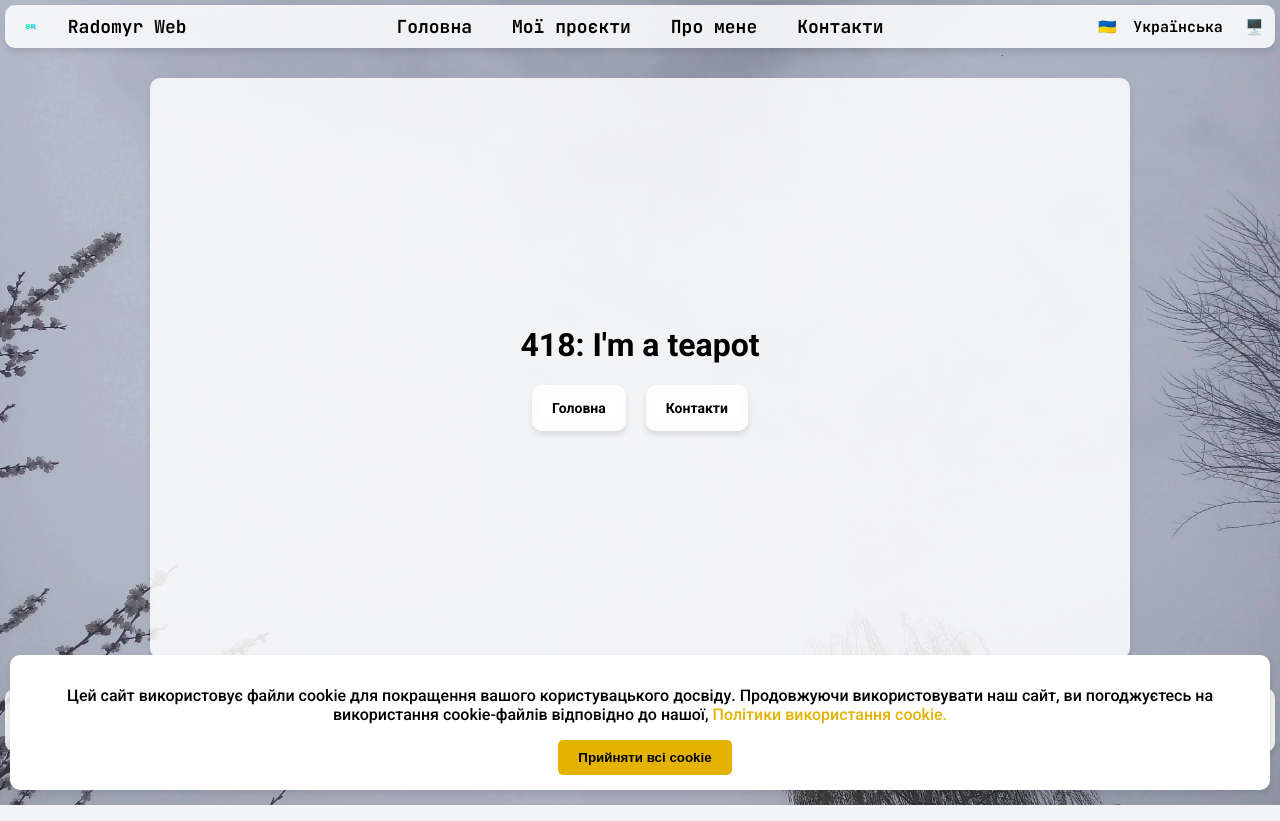
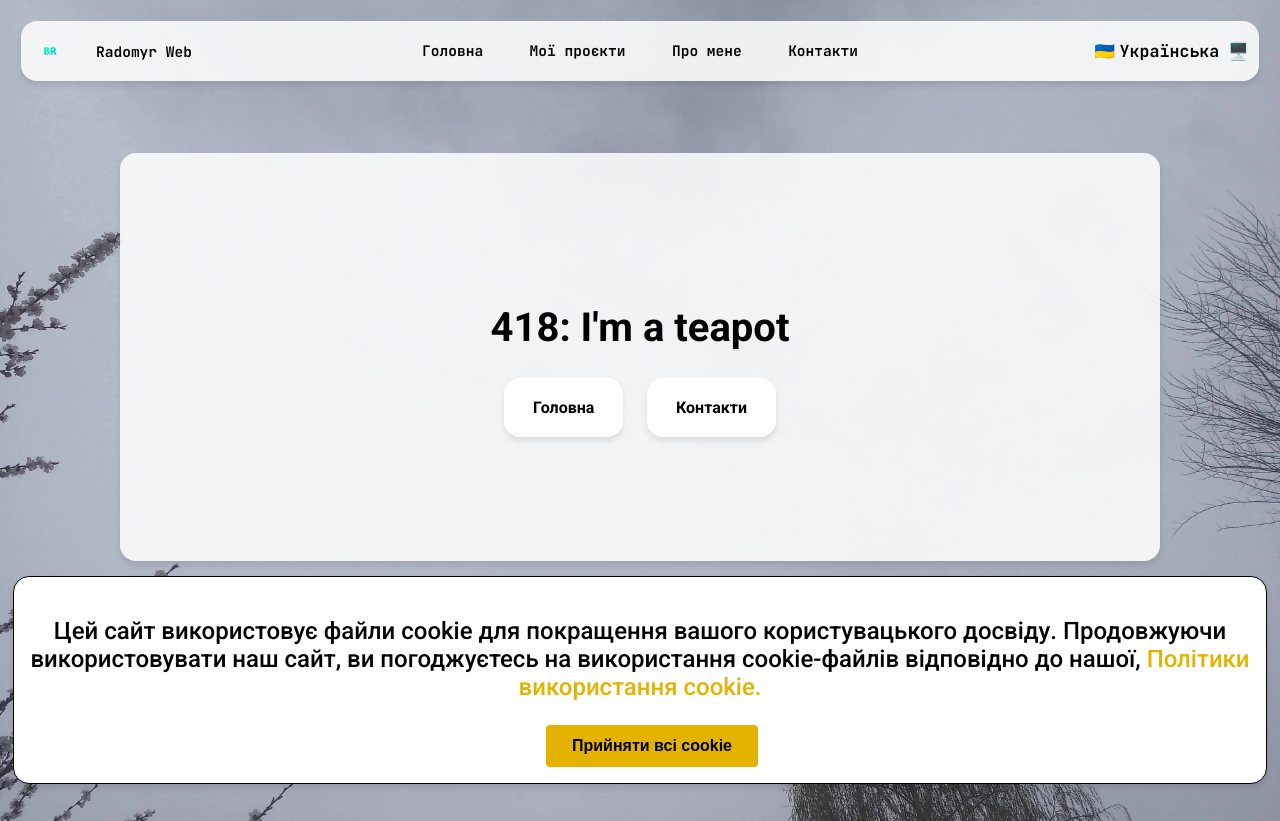
Before and after one commit to BRamil0/BR_web, a FastAPI app: page /418 in a window 1280 px wide. Run offline with FastAPI, Linux system fonts and the light colour scheme; parts of the project's set-up code (start-up, migrations or seed data) failed here and were passed over.

Commit message:
- fix bugs

```diff
--- a/src/static/css/cookie_banner.css
+++ b/src/static/css/cookie_banner.css
@@ -1,12 +1,12 @@
 .cookie-banner {
     position: fixed;
-    bottom: 10px;
-    left: 10px;
-    right: 10px;
+    bottom: 2vmin;
+    left: 1vw;
+    right: 1vw;
     background-color: var(--bg-color);
     color: var(--text-color);
-    padding: 15px;
-    border-radius: 10px;
+    padding: 2vb;
+    border-radius: 2vmin;
     text-align: center;
     z-index: 20;
     display: none;
@@ -14,13 +14,14 @@
     opacity: 0;
     visibility: hidden;
     box-shadow: var(--box-shadow);
+    border: var(--text-color) 0.1vmin solid;
+    font-size: 3vmin;
 }
 
 .cookie-banner a {
-
     color: var(--text-color--cookie);
     text-decoration: none;
-    border-radius: 5px;
+    border-radius: 0.5vmin;
     transition: background-color 0.3s ease, color 0.3s ease;
 }
 
@@ -30,13 +31,14 @@
 }
 
 .cookie-btn {
+    font-size: 2vmin;
     background-color: var(--bg-color--cookie);
     border: none;
     color: black;
-    padding: 10px 20px;
-    margin-left: 10px;
+    padding: 1.5vb 2vw;
+    margin-left: 3vb;
     cursor: pointer;
-    border-radius: 5px;
+    border-radius: 0.5vmin;
     font-weight: bold;
     transition: background-color 0.3s ease, color 0.3s ease;
 }
--- a/src/static/css/copy_text.css
+++ b/src/static/css/copy_text.css
@@ -1,29 +1,26 @@
-/* Стиль для спливаючого вікна */
 .copy-alert {
     position: fixed;
-    bottom: 20px;
+    font-size: 2vmin;
+    bottom: 2vmin;
     left: 50%;
     transform: translateX(-50%);
     background-color: var(--bg-color);
     color: var(--text-color);
-    padding: 10px 20px;
-    border-radius: 5px;
+    padding: 1vb 2vw;
+    border-radius: 2vmin;
     opacity: 0;
     visibility: hidden;
     transition: opacity 0.5s ease, visibility 0.5s ease, background-color 0.3s ease, color 0.3s ease;
-    border: var(--text-color) 1px solid;
+    border: var(--text-color) 0.1vmin solid;
     z-index: 1000;
-
     box-shadow: var(--box-shadow);
 }
-
 
 .copy-alert:hover {
     background-color: var(--text-color);
     color: var(--bg-color);
 }
 
-/* Коли активне (показується) */
 .copy-alert.show {
     opacity: 1;
     visibility: visible;
--- a/src/static/css/footer.css
+++ b/src/static/css/footer.css
@@ -1,12 +1,12 @@
 .footer {
     position: relative;
-    margin: 5px;
+    margin: calc(1vw + 1vh);
     background-color: rgba(var(--bg-color--rgb), var(--bg-color--alpha));
-    font-size: 12px;
+    font-size: calc(0.6vw + 0.6vh); /* Масштабування тексту для футера */
     font-weight: bold;
     text-decoration: none;
-    padding: 10px;
-    border-radius: 10px;
+    padding: calc(0.5vw + 0.5vh);
+    border-radius: 2vmin;
     z-index: 10;
 
     display: flex;
@@ -35,10 +35,11 @@
     vertical-align: center;
 }
 
+
 footer a {
     color: var(--text-color);
     text-decoration: none;
-    border-radius: 5px;
+    border-radius: 1vmin;
     transition: background-color 0.3s ease, color 0.3s ease;
 }
 
--- a/src/static/css/item_style.css
+++ b/src/static/css/item_style.css
@@ -6,7 +6,8 @@
     display: flex;
     flex-wrap: wrap; /* Додає перенесення блоків на новий ряд, якщо вони не вміщаються */
     justify-content: center; /* Вирівнювання блоків по центру */
-    gap: 20px; /* Відстань між блоками по горизонталі і вертикалі */
+    gap: 3vmin; /* Відстань між блоками по горизонталі і вертикалі */
+    border-radius: 2vmin;
 }
 
 .item-base {
@@ -15,20 +16,20 @@
     display: flex;
     align-items: center; /* Вирівнювання по вертикалі */
     justify-content: center; /* Вирівнювання по горизонталі */
-    gap: 10px; /* Відстань між логотипом і текстом */
+    gap: 2vw; /* Відстань між логотипом і текстом */
 
     color: var(--text-color);
     background-color: rgba(var(--bg-color--rgb), var(--bg-color--alpha));
-    border-radius: 10px;
-    padding: 10px;
+    border-radius: 2vmin;
+    padding: 2vmin;
 
     width: fit-content; /* Розмір блоку відповідно до контенту */
-    max-width: 300px; /* Максимальна ширина блоку */
+    max-width: 20vw; /* Максимальна ширина блоку */
 }
 
 .item-base img {
-    width: 40px;
-    height: 40px;
+    width: 5vmin;
+    height: 5vmin;
     filter: invert(var(--invert));
 }
 
@@ -36,9 +37,9 @@
     background-color: var(--bg-color);
     color: var(--text-color);
     text-decoration: none;
-    padding: 5px 10px;
-    border-radius: 5px;
-    font-size: 14px;
+    padding: 0.5vb 1vw;
+    border-radius: 0.5vmin;
+    font-size: 2vmin;
     font-weight: bold;
     text-align: center;
 
@@ -51,8 +52,8 @@
 }
 
 .item-base text {
-    border-radius: 5px;
-    font-size: 14px;
+    border-radius: 0.5vmin;
+    font-size: 2vmin;
     font-weight: bold;
     text-align: center;
 
--- a/src/static/css/main_style.css
+++ b/src/static/css/main_style.css
@@ -1,70 +1,48 @@
 .main {
     background-color: rgba(var(--bg-color--rgb), var(--bg-color--alpha));
     color: var(--text-color);
-    padding: 10px;
-    border-radius: 10px;
+    padding: 1vmin;
+    font-size: 2.5vmin;
     text-align: center;
-
+    border-radius: 2vmin;
     display: flex;
     justify-content: center;
     align-items: center;
 
     position: relative;
-    margin: calc(25px + 5px) auto;
+    margin: calc(5vw + 1vh) auto; /* Автоматичні відступи */
 
-    width: auto; /* Ширина автоматично підлаштовується */
-    height: auto; /* Висота автоматично підлаштовується */
-
-    min-height: 70vh; /* Мінімальна висота */
-    min-width: 30px; /* Мінімальна ширина */
-
-    max-width: 75vw; /* Максимальна ширина на основі розміру вікна */
+    width: 80vw; /* Адаптується до ширини вікна */
+    max-width: 100vw;
+    height: auto;
+    min-height: 49vh; /* Мінімальна висота на основі вікна */
+    /* max-height: 100vh; */
 
     box-shadow: var(--box-shadow);
     transition: background-color 0.3s ease, color 0.3s ease;
 }
 
-.terms_of_use {
+.terms_of_use, .privacy_policy, .cookie_policy {
     display: block;
 }
 
-.terms_of_use a {
+.terms_of_use a, .privacy_policy a {
     color: var(--text-color);
-    border-radius: 3px;
+    border-radius: 1vmin;
     transition: background-color 0.3s ease, color 0.3s ease;
 }
 
-.terms_of_use a:hover {
+.terms_of_use a:hover, .privacy_policy a:hover {
     background-color: var(--text-color);
     color: var(--bg-color);
 }
 
-.privacy_policy {
-    display: block;
-}
-
-.privacy_policy a {
-    color: var(--text-color);
-    border-radius: 3px;
-    transition: background-color 0.3s ease, color 0.3s ease;
-}
-
-.privacy_policy a:hover {
-    background-color: var(--text-color);
-    color: var(--bg-color);
-}
-
-.cookie_policy {
-    display: block;
-}
-
-
 .centered-list {
     list-style-type: none;
-    padding: 2px;
+    padding: 0.2vmin;
     text-align: center;
 }
 
 .centered-list li {
-    margin: 5px 10px;
+    margin: calc(1vw + 1vh);
 }
--- a/src/static/css/navbar.css
+++ b/src/static/css/navbar.css
@@ -1,41 +1,36 @@
 .nav {
     position: static;
-    margin: 5px;
-
+    margin: calc(1vw + 1vh);
     background-color: rgba(var(--bg-color--rgb), var(--bg-color--alpha));
-    font-size: 18px;
+    font-size: calc(0.7vw + 0.7vh); /* Масштабування тексту */
     font-weight: bold;
-    padding: 10px;
-    border-radius: 10px;
+    padding: calc(0.5vw + 0.5vh);
+    border-radius: 2vmin;
     z-index: 10;
-
     display: flex;
     justify-content: space-between;
     align-items: center;
     color: var(--text-color);
     box-shadow: var(--box-shadow);
-
     transition: background-color 0.3s ease, color 0.3s ease;
 }
 
 .nav-left {
     flex: 1;
-    text-align: left;
-    vertical-align: center;
-    white-space: nowrap;
+    display: flex;
+    align-items: center;
+    gap: 2vmin;
 }
 
 .nav-center {
     flex: 1;
     text-align: center;
-    vertical-align: center;
     white-space: nowrap;
 }
 
 .nav-right {
     flex: 1;
     text-align: right;
-    vertical-align: center;
     white-space: nowrap;
 }
 
@@ -44,43 +39,44 @@ nav ul {
     margin: 0;
     padding: 0;
     display: flex;
-    gap: 20px;
+    gap: 2vw;
 }
 
 nav li {
     display: inline-block;
 }
 
-nav a {
+nav a,
+#a-home {
     color: var(--text-color);
     text-decoration: none;
-    padding: 10px;
-    border-radius: 10px;
+    padding: calc(0.5vw + 0.5vh);
+    border-radius: 1.8vmin;
     transition: background-color 0.3s ease, color 0.3s ease;
-
 }
 
-nav a:hover {
+nav a:hover,
+#a-home:hover {
     background-color: var(--text-color);
     color: var(--bg-color);
 }
 
 nav img {
-    width: 4vb;
-    height: 1vw;
+    width: 3vw; /* Масштабування зображення відповідно до ширини вікна */
+    height: auto;
+    align-items: center;
 }
 
 .lang-button, .emoji-button {
     background: none;
     border: none;
     color: var(--text-color);
-    font-size: 18px;
+    font-size: calc(0.8vw + 0.8vh); /* Масштабування кнопки */
     cursor: pointer;
     padding: 0;
-    border-radius: 8px;
+    border-radius: 1vmin;
     transition: background-color 0.3s ease, color 0.3s ease;
     display: inline;
-    visibility: visible;
 }
 
 .lang-button:hover, .emoji-button:hover {
@@ -88,13 +84,3 @@ nav img {
     color: var(--bg-color);
     transform: scale(1.2);
 }
-
-/* зменшуємо текст */
-.lang-button span, .emoji-button span {
-    display: inline-block;
-    transform: scale(0.83);
-}
-
-.lang-button:hover span, .emoji-button:hover span {
-    transform: scale(0.83); /* залишає текст того ж розміру при hover */
-}
--- a/src/static/css/style.css
+++ b/src/static/css/style.css
@@ -7,12 +7,14 @@ body {
     align-items: center;
     justify-content: center;
     display: block;
+    font-size: calc(1vw + 1vh + 0.5vmin); /* Масштабування тексту */
 }
 
 body, html {
   margin: 0;
   padding: 0;
   height: 100%;
+  width: 100%;
 }
 
 .loading-banner {
```
Also changed, not shown: src/static/css/language_menu.css (+13 -13 lines), src/static/css/theme-menu.css (+20 -20 lines).
